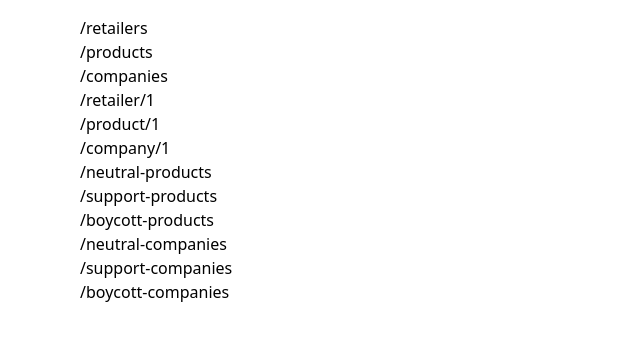
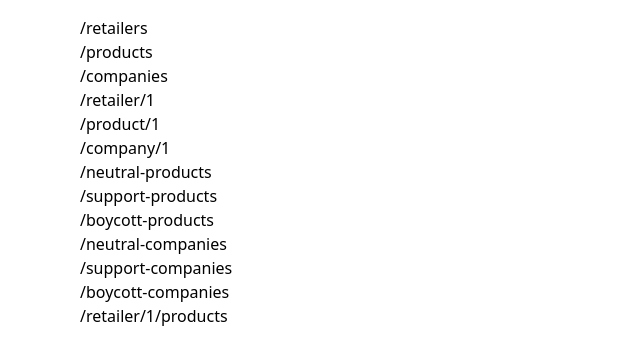
Before and after one commit to hakimnazry24/Boicott-API, a website: page public/index.html in a window 1280 px wide. Shown: the part 180-544 px from the top of the page, without its empty margins (0-640 px from the left). Drawn offline with nearby package versions, Linux system fonts and the light colour scheme.

Commit message:
update index.html

```diff
--- a/public/index.html
+++ b/public/index.html
@@ -22,6 +22,8 @@
         <li><a href="/neutral-companies">/neutral-companies</a></li>
         <li><a href="/support-companies">/support-companies</a></li>
         <li><a href="/boycott-companies">/boycott-companies</a></li>
+        <li><a href="/retailer/1/products">/retailer/1/products</a></li>
+
     </ul>
 </body>
 </html>
```
